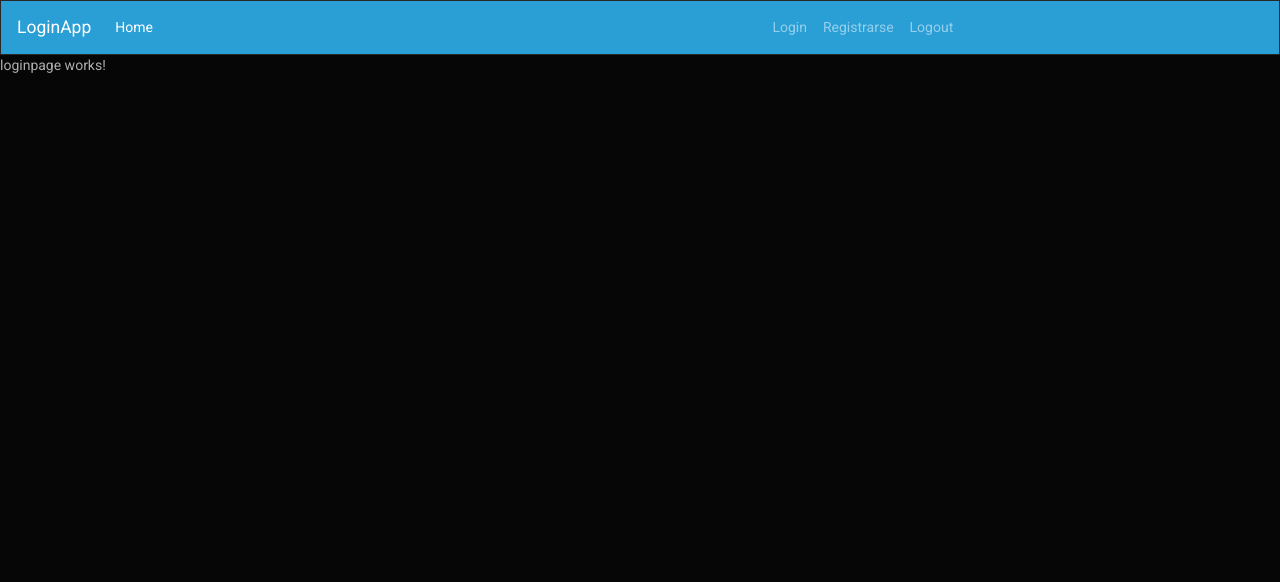
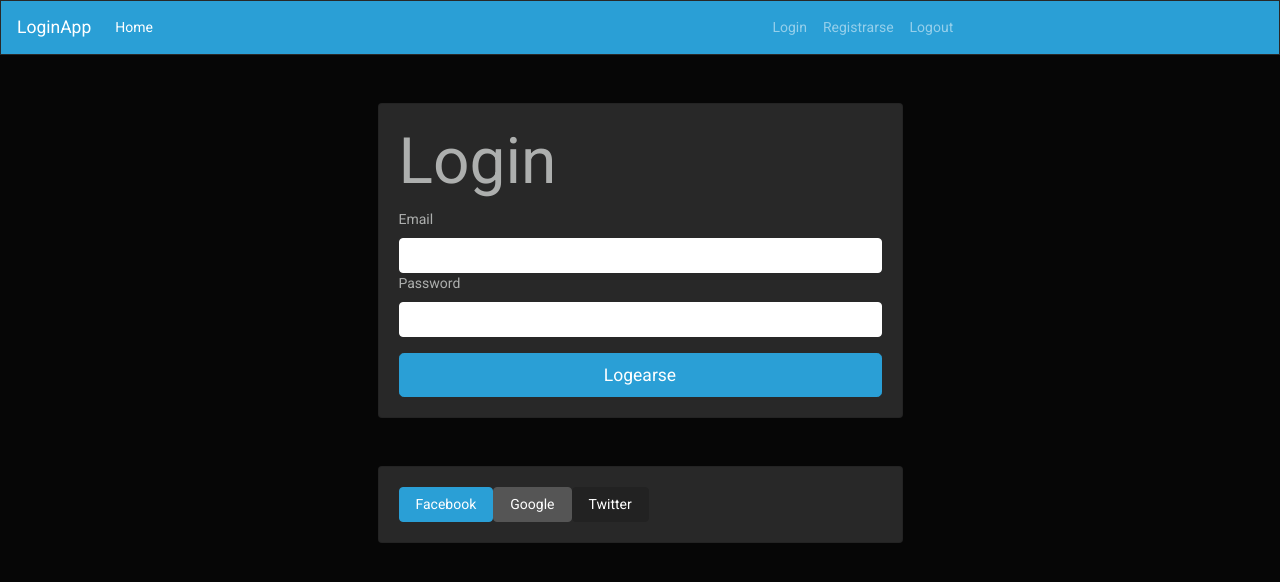
Before and after one commit to tihomir22/loginAngularFirebase, an Angular app: page /login in a window 1280 px wide. Shown: the top 582 px of the page. Built offline with nearby package versions, Linux system fonts and the light colour scheme.

Commit message:
Login y registro frontend implementado

```diff
--- a/src/app/app.component.html
+++ b/src/app/app.component.html
@@ -1,3 +1,4 @@
 <app-navbar></app-navbar>
-
-<router-outlet></router-outlet>
+<div class="container">
+  <router-outlet></router-outlet>
+</div>
--- a/src/app/componentes/homepage/homepage.component.html
+++ b/src/app/componentes/homepage/homepage.component.html
@@ -1,3 +1,9 @@
-<p>
-  homepage works!
-</p>
+<div class="jumbotron">
+  <h1 class="display-3">HomePage!</h1>
+  <p class="lead">This is a simple hero unit, a simple jumbotron-style component for calling extra attention to featured content or information.</p>
+  <hr class="my-4">
+  <p>It uses utility classes for typography and spacing to space content out within the larger container.</p>
+  <p class="lead">
+    <a class="btn btn-primary btn-lg" href="#" role="button">Learn more</a>
+  </p>
+</div>
--- a/src/app/componentes/loginpage/loginpage.component.html
+++ b/src/app/componentes/loginpage/loginpage.component.html
@@ -1,3 +1,32 @@
-<p>
-  loginpage works!
-</p>
+<div class="container">
+  <div class="row">
+    <div class="col-md-6 mx-auto mt-5" style="">
+      <div class="card">
+        <div class="card-body">
+          <h1>Login</h1>
+          <form action="" method="POST">
+              <label for="email">Email</label>
+              <input type="email" name="email" class="form-control">
+            <div class="form-group">
+              <label for="password">Password</label>
+              <input type="password" name="password" class="form-control">
+            </div>
+            <input type="text" value="Logearse" class="btn btn-primary btn-block btn-lg">
+          </form>
+        </div>
+      </div>
+    </div>
+  </div>
+  <div class="row">
+      <div class="col-md-6 mx-auto mt-5" >
+          <div class="card">
+            <div class="card-body">
+              <button class="btn btn-primary">Facebook</button>
+              <button class="btn btn-secondary">Google</button>
+              <button class="btn btn-light">Twitter</button>
+
+            </div>
+          </div>
+        </div>
+  </div>
+</div>
--- a/src/app/componentes/notfoundpage/notfoundpage.component.html
+++ b/src/app/componentes/notfoundpage/notfoundpage.component.html
@@ -1,3 +1,7 @@
-<p>
-  notfoundpage works!
-</p>
+<div class="row" style="margin-top: 10px;">
+  <div class="col-md-6 mx-auto text-center">
+    <h1>Uoops te has jijijijeado! Error 404</h1>
+    <h3>Te has equivocado insertando la pagina</h3>
+    <a href="/" class="btn btn-primary">Ir a la homepage</a>
+  </div>
+</div>
--- a/src/app/componentes/privado/privado.component.html
+++ b/src/app/componentes/privado/privado.component.html
@@ -1,3 +1,9 @@
-<p>
-  privado works!
-</p>
+<div class="jumbotron">
+  <h1 class="display-3">Zona privada</h1>
+  <p class="lead">This is a simple hero unit, a simple jumbotron-style component for calling extra attention to featured content or information.</p>
+  <hr class="my-4">
+  <p>It uses utility classes for typography and spacing to space content out within the larger container.</p>
+  <p class="lead">
+    <a class="btn btn-primary btn-lg" href="#" role="button">Learn more</a>
+  </p>
+</div>
--- a/src/app/componentes/registerpage/registerpage.component.html
+++ b/src/app/componentes/registerpage/registerpage.component.html
@@ -1,3 +1,20 @@
-<p>
-  registerpage works!
-</p>
+<div class="container">
+    <div class="row">
+      <div class="col-md-6 mx-auto mt-5" style="">
+        <div class="card">
+          <div class="card-body">
+            <h1>Registro</h1>
+            <form action="" method="POST">
+                <label for="email">Email</label>
+                <input type="email" name="email" class="form-control">
+              <div class="form-group">
+                <label for="password">Password</label>
+                <input type="password" name="password" class="form-control">
+              </div>
+              <input type="text" value="Logearse" class="btn btn-primary btn-block btn-lg">
+            </form>
+          </div>
+        </div>
+      </div>
+    </div>
+  </div>
```
